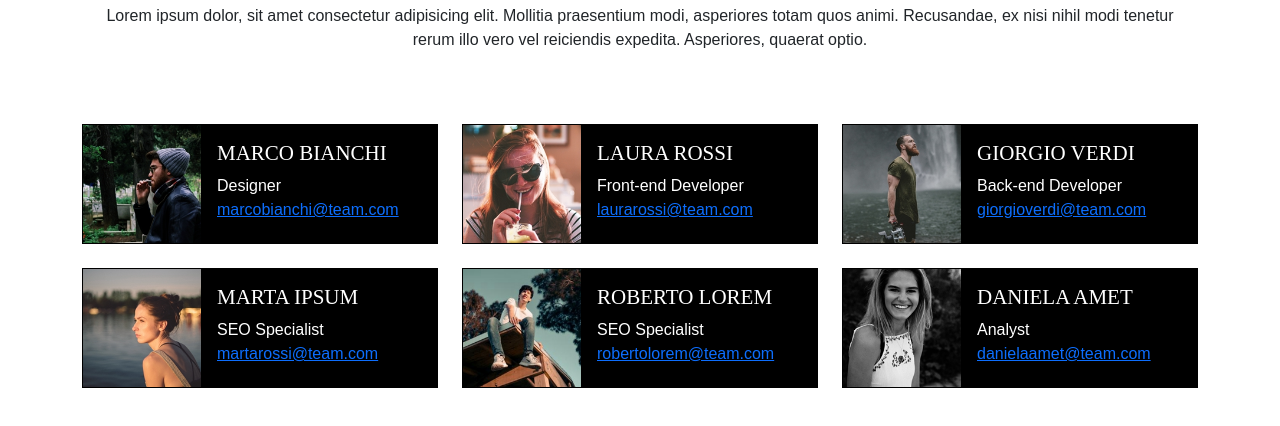
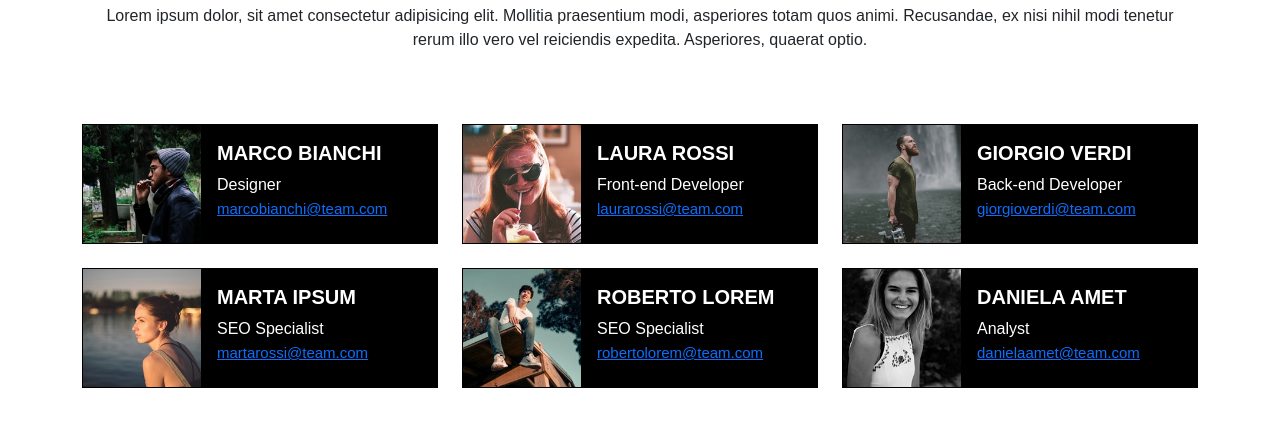
Before and after one commit to gabrielemarchesano/js-our-team, a plain HTML site: page index.html in a window 1280 px wide. Shown: the part 124-550 px from the top of the page. Drawn offline with nearby package versions, Linux system fonts and the light colour scheme; a web font is replaced by a local one.

Commit message:
team: change some style element

```diff
--- a/assets/css/style.css
+++ b/assets/css/style.css
@@ -9,10 +9,15 @@ body{
 }
 
 .card-title{
-  font: 21px bold;
+  font-size: 20px;
+  font-weight: 600;
   text-transform: uppercase;
 }
 
 #title{
   color: rgb(249, 14, 100);
 }
+
+#mail{
+  font-size: 15px;
+}
```
